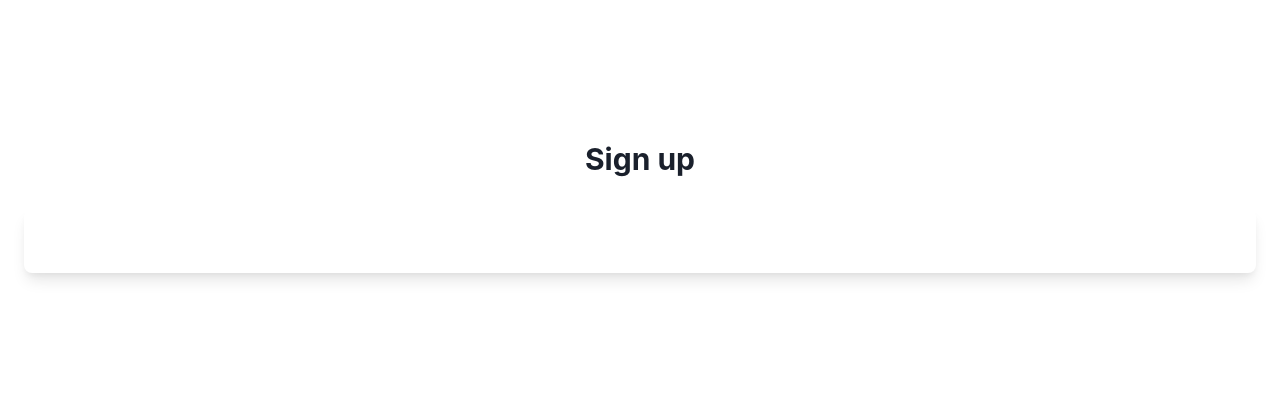
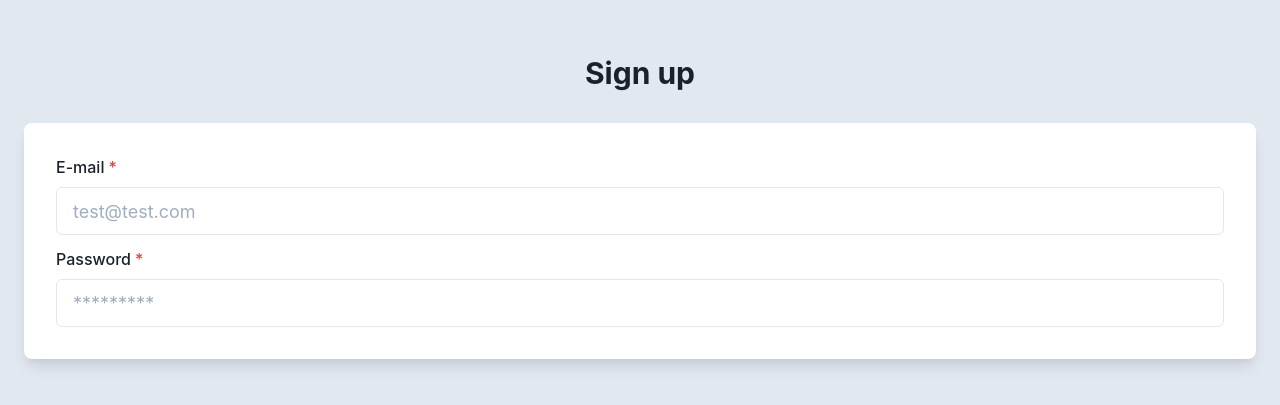
Before and after one commit to patrykomiotek/warsawjs-workshops-52, a React (Create React App) app: page / in a window 1280 px wide. Shown: the part 193-598 px from the top of the page. Built offline with nearby package versions, Linux system fonts and the light colour scheme.

Commit message:
e-mail and passwoed field

```diff
--- a/package.json
+++ b/package.json
@@ -12,7 +12,9 @@
     "framer-motion": "^3.6.2",
     "react": "^17.0.1",
     "react-dom": "^17.0.1",
+    "react-hook-form": "^6.15.2",
     "react-icons": "^3.11.0",
+    "react-router-dom": "^5.2.0",
     "react-scripts": "4.0.2",
     "web-vitals": "^0.2.4"
   },
--- /dev/null
+++ b/src/components/LoginForm/index.js
@@ -0,0 +1,45 @@
+import React from 'react';
+import {
+  Stack, FormControl, FormLabel, Input, FormErrorMessage
+} from '@chakra-ui/react';
+import { useForm }  from 'react-hook-form';
+
+function LoginForm() {
+  const { register, errors, handleSubmit, formState } = useForm();
+
+  const submitForm = (values) => {
+    console.log('form values: ', values)
+  }
+
+  return (
+    <form onSubmit={handleSubmit(submitForm)}>
+      <Stack spacing={3}>
+        <FormControl isRequired isInvalid={Boolean(errors.email)}>
+          <FormLabel>E-mail</FormLabel>
+          <Input
+            name="email"
+            ref={register}
+            placeholder="test@test.com"
+            size="lg"
+            disabled={formState.isSubmitting}
+          />
+          <FormErrorMessage>{errors.email && errors.email.message}</FormErrorMessage>
+        </FormControl>
+        <FormControl isRequired isInvalid={Boolean(errors.password)}>
+          <FormLabel>Password</FormLabel>
+          <Input
+            type="password"
+            name="password"
+            ref={register}
+            placeholder="*********"
+            size="lg"
+            disabled={formState.isSubmitting}
+          />
+          <FormErrorMessage>{errors.password && errors.email.password}</FormErrorMessage>
+        </FormControl>
+      </Stack>
+    </form>
+  );
+}
+
+export default LoginForm;
--- a/src/pages/login/index.js
+++ b/src/pages/login/index.js
@@ -1,15 +1,16 @@
 import React from 'react';
 import { Flex, Stack, Box, Heading } from '@chakra-ui/react';
+import LoginForm from '../../components/LoginForm';
 
 function LoginPage() {
   return (
-    <Flex minHeight="100vh" align="center" justify="center">
+    <Flex minHeight="100vh" align="center" justify="center" bg="gray.200">
       <Stack spacing={8} mx="auto" width="full" py={12} px={6}>
         <Heading fontSize="3xl" textAlign="center">
           Sign up
         </Heading>
         <Box rounded="lg" bg="white" boxShadow="lg" p={{ base: 4, md: 8 }}>
-          {/* <LoginForm /> */}
+          <LoginForm />
         </Box>
       </Stack>
     </Flex>
```
Also changed, not shown: 1 other file (tests, documents, lock files or other folders).
